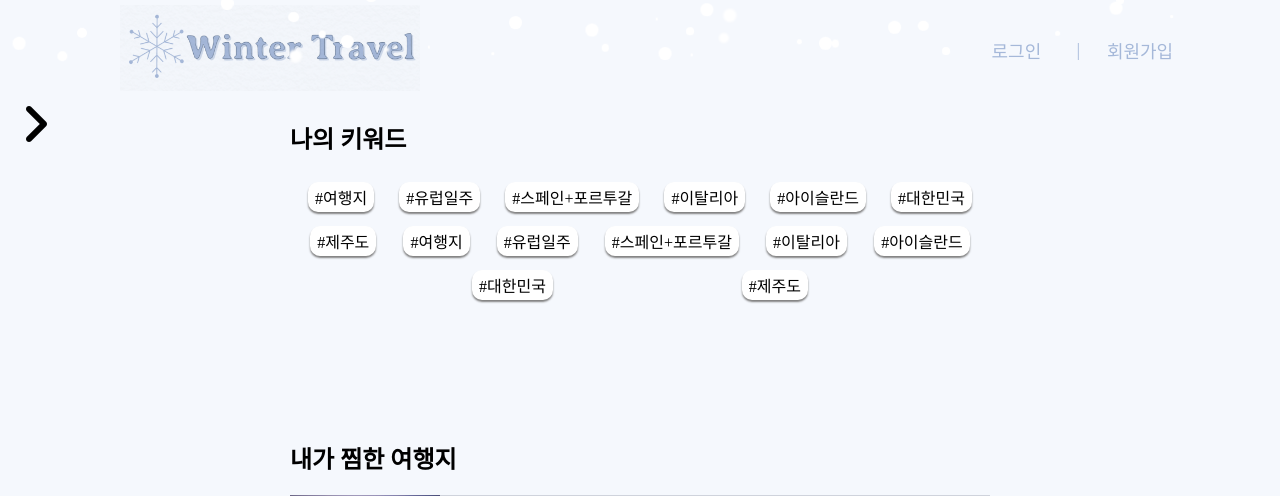
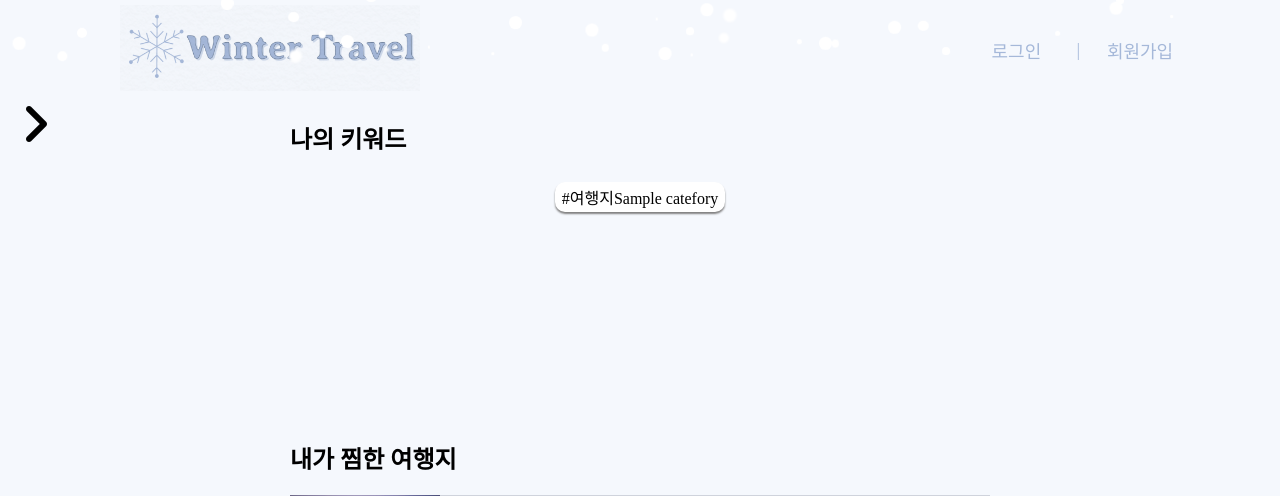
Before and after one commit to heyhyo11/winter_travel, a Django app: template templates/mypage/mypage.html in a window 1280 px wide. Shown: the top 496 px of the page. Run offline with Django 3.2, Linux system fonts and the light colour scheme; the template is opened without the code that fills it: most values are stand-ins (such as "Sample title", 1, 10 or a date in 2020); parts of the project's set-up code (start-up, migrations or seed data) failed here and were passed over; some libraries are stand-ins or nearby versions.

Commit message:
추가 - 태그 기능 구상중

```diff
--- a/mypage/models.py
+++ b/mypage/models.py
@@ -1,7 +1,7 @@
 from django.db import models
 from user.models import UserModel
 
-class db_recommend(models.Model):
+class user_view(models.Model):
     class Meta:
         db_table = 'user_view'
     category = models.TextField(max_length=500)
--- a/templates/mypage/mypage.html
+++ b/templates/mypage/mypage.html
@@ -5,7 +5,8 @@
     <meta charset="UTF-8">
     <title>MyPage</title>
 
-    <link href="{% static 'mypage/css/mypage.css' %}" rel="stylesheet" type="text/css">
+{#    <link href="{% static 'mypage/css/mypage.css' %}" rel="stylesheet" type="text/css">#}
+    <link rel="stylesheet" href="/static/mypage/css/mypage.css">
 
     <script src='{% static 'mypage/js/mypage.js' %}'></script>
 
@@ -17,48 +18,11 @@
     <div id="my-keyword">
         <h2>나의 키워드</h2>
         <div id="tag-box">
-            <div class="tag" onclick="location.href=''">
-                #여행지
+            {% for catefory in recommend %}
+            <div class="tag">
+                #여행지{{catefory}}
             </div>
-            <div class="tag">
-                #유럽일주
-            </div>
-            <div class="tag">
-                #스페인+포르투갈
-            </div>
-            <div class="tag">
-                #이탈리아
-            </div>
-            <div class="tag">
-                #아이슬란드
-            </div>
-            <div class="tag">
-                #대한민국
-            </div>
-            <div class="tag">
-                #제주도
-            </div>
-            <div class="tag">
-                #여행지
-            </div>
-            <div class="tag">
-                #유럽일주
-            </div>
-            <div class="tag">
-                #스페인+포르투갈
-            </div>
-            <div class="tag">
-                #이탈리아
-            </div>
-            <div class="tag">
-                #아이슬란드
-            </div>
-            <div class="tag">
-                #대한민국
-            </div>
-            <div class="tag">
-                #제주도
-            </div>
+            {% endfor %}
         </div>
     </div>
     <div id="my-like">
```
Also changed, not shown: mypage/views.py (+14 -1 lines).
